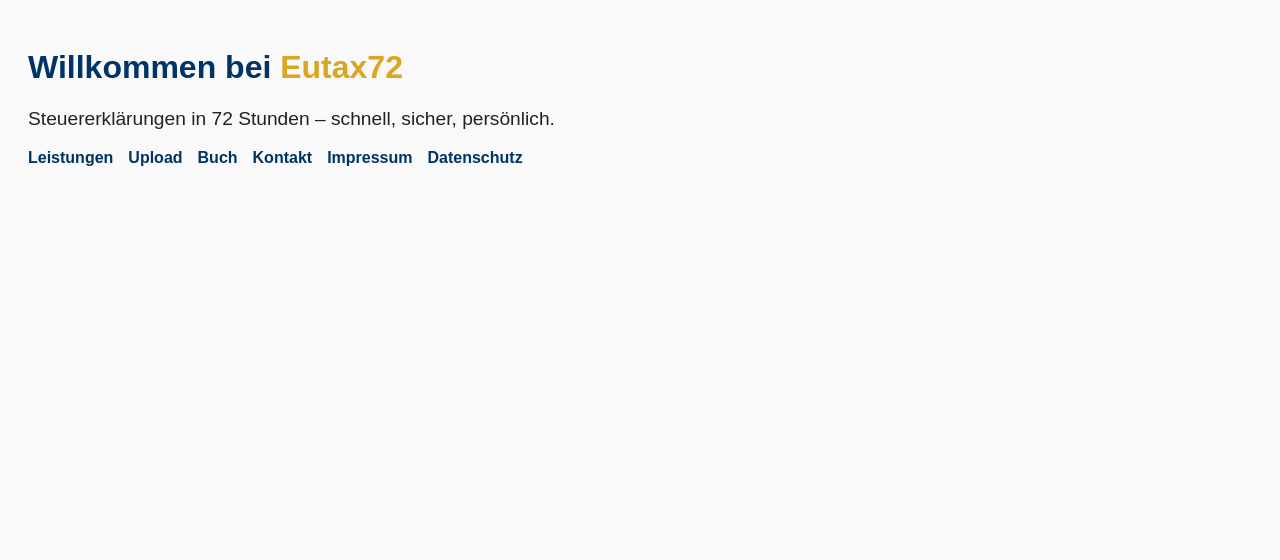
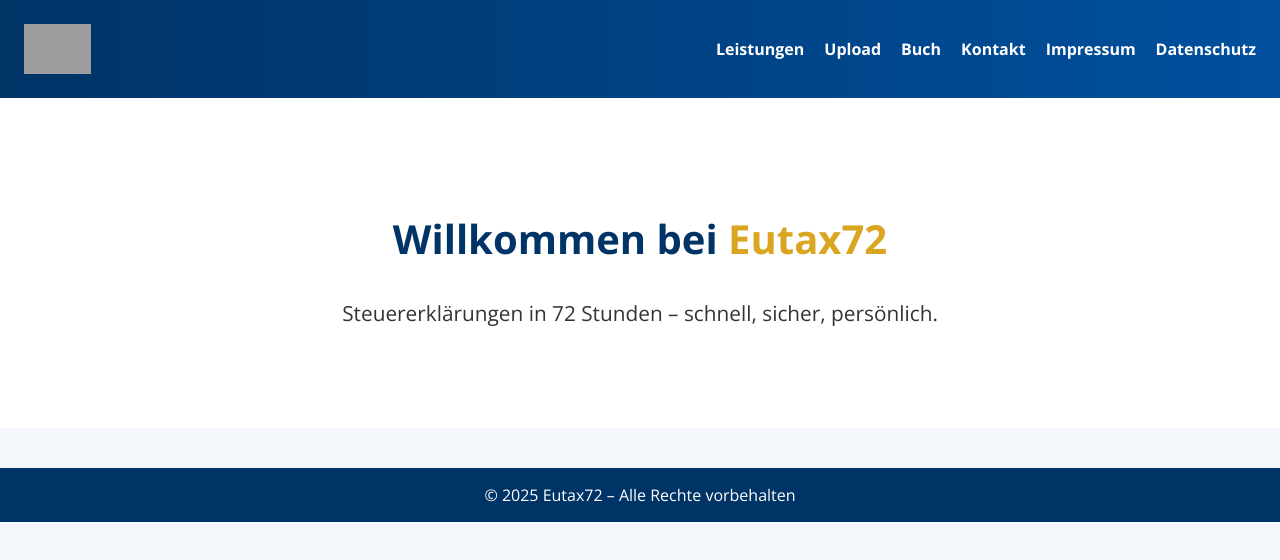
Before and after one commit to Eutax72/eutax72, a plain HTML site: page index.html in a window 1280 px wide. Drawn offline with nearby package versions, Linux system fonts and the light colour scheme; grey boxes are pictures that could not be loaded.

Commit message:
Add files via upload

```diff
--- a/index.html
+++ b/index.html
@@ -1,21 +1,70 @@
-
 <!DOCTYPE html>
 <html lang="de">
 <head>
   <meta charset="UTF-8" />
   <meta name="viewport" content="width=device-width, initial-scale=1.0" />
   <title>Eutax72 – Steuererklärung in 72 Stunden</title>
+  <link href="https://fonts.googleapis.com/css2?family=Open+Sans:wght@400;700&display=swap" rel="stylesheet">
   <style>
-    body { font-family: Arial, sans-serif; background-color: #f9f9f9; color: #222; padding: 20px; }
-    nav ul { list-style: none; padding: 0; display: flex; gap: 15px; }
-    nav a { text-decoration: none; color: #003366; font-weight: bold; }
-    h1 { color: #003366; }
-    p { font-size: 1.2em; }
+    body {
+      font-family: 'Open Sans', sans-serif;
+      background-color: #f4f7fb;
+      color: #222;
+      margin: 0;
+      padding: 0;
+    }
+    header {
+      background: linear-gradient(90deg, #003366, #00509e);
+      color: white;
+      padding: 1.5rem;
+      display: flex;
+      justify-content: space-between;
+      align-items: center;
+    }
+    header img {
+      height: 50px;
+    }
+    nav ul {
+      list-style: none;
+      margin: 0;
+      padding: 0;
+      display: flex;
+      gap: 20px;
+    }
+    nav a {
+      color: white;
+      text-decoration: none;
+      font-weight: bold;
+    }
+    nav a:hover {
+      text-decoration: underline;
+    }
+    .hero {
+      text-align: center;
+      padding: 80px 20px;
+      background-color: #ffffff;
+    }
+    .hero h1 {
+      font-size: 2.5em;
+      color: #003366;
+    }
+    .hero p {
+      font-size: 1.3em;
+      color: #333;
+      margin-top: 10px;
+    }
+    footer {
+      text-align: center;
+      padding: 1rem;
+      background-color: #003366;
+      color: white;
+      margin-top: 40px;
+    }
   </style>
 </head>
 <body>
-  <h1>Willkommen bei <span style="color:#DAA520;">Eutax72</span></h1>
-  <p>Steuererklärungen in 72 Stunden – schnell, sicher, persönlich.</p>
+  <header>
+    <img src="https://upload.wikimedia.org/wikipedia/commons/9/99/Euro_symbol_gold.svg" alt="Eutax72 Logo" />
     <nav>
       <ul>
         <li><a href="/eutax72/leistungen.html">Leistungen</a></li>
@@ -26,5 +75,13 @@
         <li><a href="/eutax72/datenschutz.html">Datenschutz</a></li>
       </ul>
     </nav>
+  </header>
+  <section class="hero">
+    <h1>Willkommen bei <span style="color: #daa520;">Eutax72</span></h1>
+    <p>Steuererklärungen in 72 Stunden – schnell, sicher, persönlich.</p>
+  </section>
+  <footer>
+    &copy; 2025 Eutax72 – Alle Rechte vorbehalten
+  </footer>
 </body>
 </html>
```
Also changed, not shown: buch.html (+1 -20 lines), kontakt.html (+9 -35 lines). Lines whose indentation alone changed are shown as unchanged.
